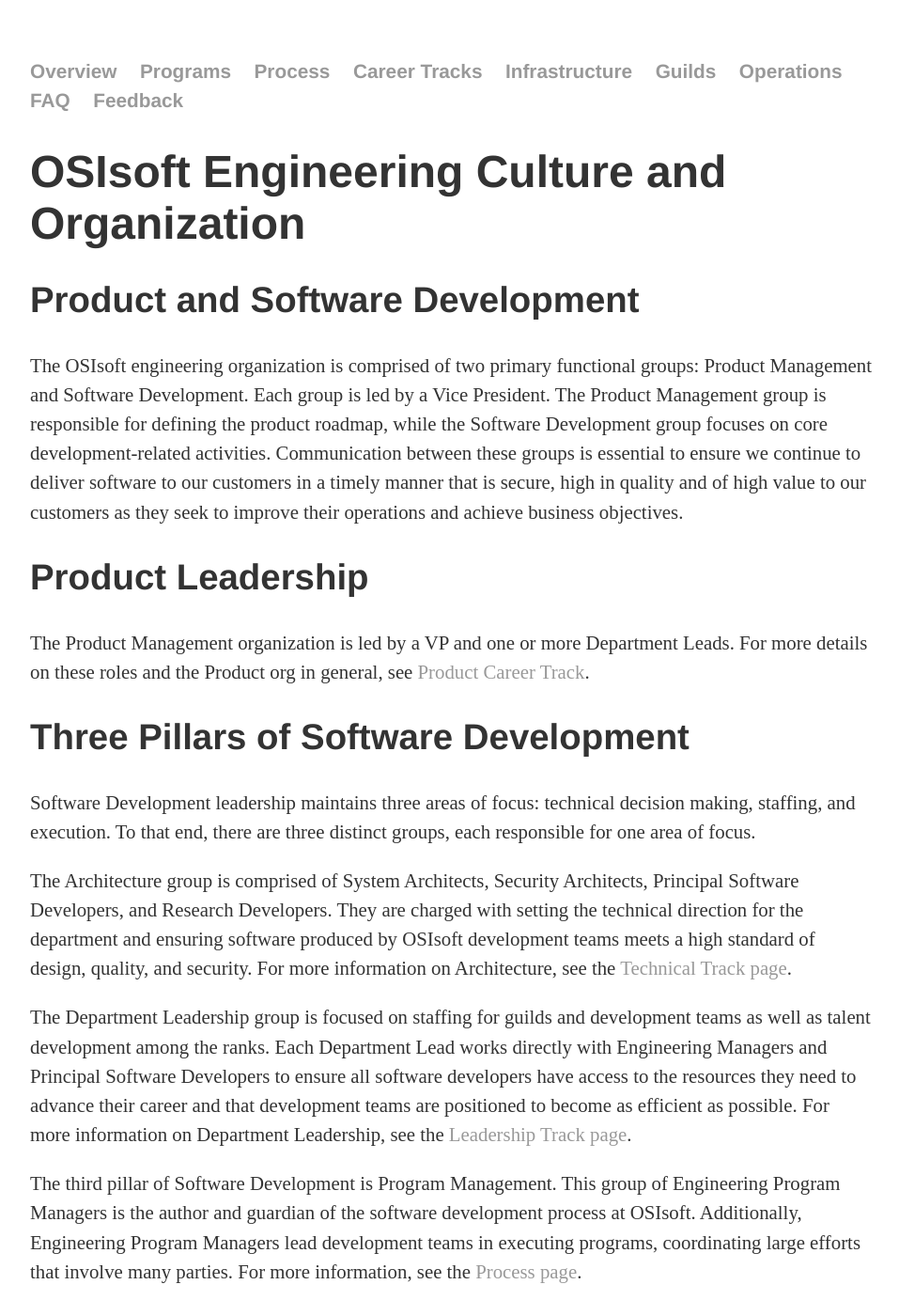
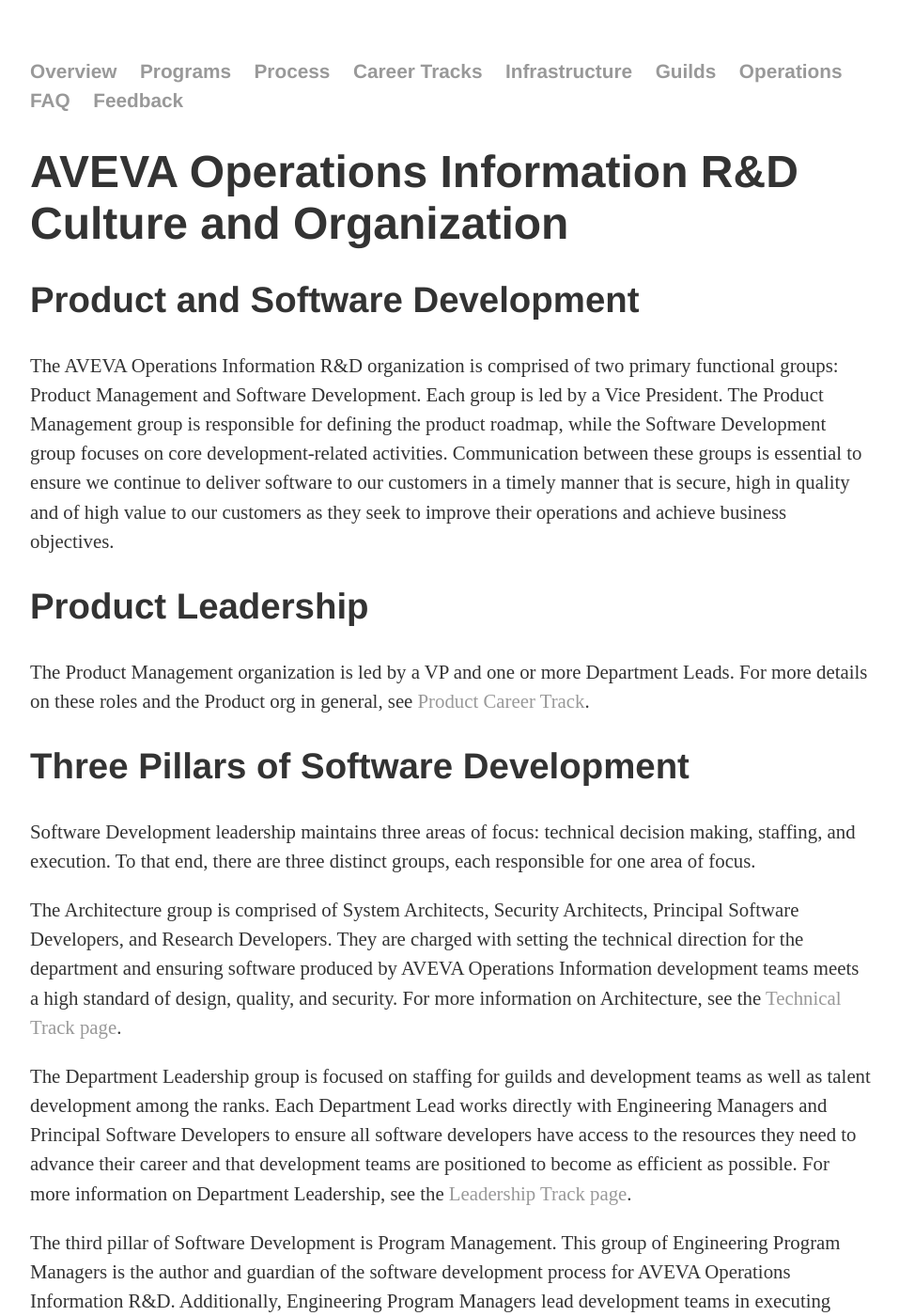
Before and after one commit to OSIEng/osieng.github.io, a Jekyll site: the page built from index.html, in a window 1280 px wide and 1400 px high. Shown: the whole window at 94% size, without its empty margins (160-1117 px from the left). Built offline with Jekyll 4.4.1, drawn with Linux system fonts in a browser that asks for light colours; some of the changed text lies outside the part shown.

Commit message:
Replace-OSIsoft-Engineering-With-AVEVA-R&D
Additional updates to remove references of OSIsoft and Engineering and replace them with AVEVA Operations Information R&D

```diff
--- a/index.html
+++ b/index.html
@@ -1,22 +1,22 @@
 ---
 layout: default
-title: OSIsoft Engineering Organization
+title: AVEVA Operations Information R&D Organization
 ---
 <div class="blurb">
-<h1>OSIsoft Engineering Culture and Organization</h1>
+<h1>AVEVA Operations Information R&D Culture and Organization</h1>
 
 <h2>Product and Software Development</h2>
 
-<p>The OSIsoft engineering organization is comprised of two primary functional groups: Product Management and Software Development. Each group is led by a Vice President.  The Product Management group is responsible for defining the product roadmap, while the Software Development group focuses on core development-related activities. Communication between these groups is essential to ensure we continue to deliver software to our customers in a timely manner that is secure, high in quality and of high value to our customers as they seek to improve their operations and achieve business objectives.</p>
+<p>The AVEVA Operations Information R&D organization is comprised of two primary functional groups: Product Management and Software Development. Each group is led by a Vice President.  The Product Management group is responsible for defining the product roadmap, while the Software Development group focuses on core development-related activities. Communication between these groups is essential to ensure we continue to deliver software to our customers in a timely manner that is secure, high in quality and of high value to our customers as they seek to improve their operations and achieve business objectives.</p>
 
 <h2>Product Leadership</h2>
 <p>The Product Management organization is led by a VP and one or more Department Leads. For more details on these roles and the Product org in general, see <a href="/product_track">Product Career Track</a>.</p>
 
 <h2>Three Pillars of Software Development</h2>
 <p>Software Development leadership maintains three areas of focus: technical decision making, staffing, and execution. To that end, there are three distinct groups, each responsible for one area of focus.</p>
-<p>The Architecture group is comprised of System Architects, Security Architects, Principal Software Developers, and Research Developers. They are charged with setting the technical direction for the department and ensuring software produced by OSIsoft development teams meets a high standard of design, quality, and security. For more information on Architecture, see the <a href="/technical_track">Technical Track page</a>.</p>
+<p>The Architecture group is comprised of System Architects, Security Architects, Principal Software Developers, and Research Developers. They are charged with setting the technical direction for the department and ensuring software produced by AVEVA Operations Information development teams meets a high standard of design, quality, and security. For more information on Architecture, see the <a href="/technical_track">Technical Track page</a>.</p>
 <p>The Department Leadership group is focused on staffing for guilds and development teams as well as talent development among the ranks. Each Department Lead works directly with Engineering Managers and Principal Software Developers to ensure all software developers have access to the resources they need to advance their career and that development teams are positioned to become as efficient as possible. For more information on Department Leadership, see the <a href="/leadership_track">Leadership Track page</a>.</p>
-<p>The third pillar of Software Development is Program Management. This group of Engineering Program Managers is the author and guardian of the software development process at OSIsoft. Additionally, Engineering Program Managers lead development teams in executing programs, coordinating large efforts that involve many parties. For more information, see the <a href="/process">Process page</a>.</p>
+<p>The third pillar of Software Development is Program Management. This group of Engineering Program Managers is the author and guardian of the software development process for AVEVA Operations Information R&D. Additionally, Engineering Program Managers lead development teams in executing programs, coordinating large efforts that involve many parties. For more information, see the <a href="/process">Process page</a>.</p>
 
 <h2>Software Development Leadership</h2>
 <p>Within the Software Development group, there are three directors who report to the VP.  The Director of Architecture oversees all technical decisions for the department and works closely with Architects, Principal Software Developers and Staff Software Developers to set our technology roadmap and plan out technical designs for programs.   The Director of Program Management leads a team of Program Managers to develop and document standard development processes and to coordinate the successful completion of programs and software releases for our customers.   The Director of Department Leadership focuses on coaching and developing department leaders and ensuring that we are growing the skills of our employees and building high performing software development teams.</p>
@@ -30,16 +30,16 @@
 
 <h2>Standardization and Skill Growth</h2>
 <p>We believe that a certain level of autonomy for software development teams is healthy. However, some standards must be established to ensure that we can communicate effectively across the department, provide transparency in the work we do, and collect data that applies to the department as a whole.  For this reason, we have a shared, agile development process that all teams are expected to align with.  There are also standard onboarding plans in addition to team-specific onboarding activities.</p>
-<p>When we bring someone into the Engineering department, they join a team and we expect that they will stay on that team for several years. Over that tenure we expect that they will gradually learn new technical and professional skills and increase their contribution to their team and the department as a whole. Standardization in development tools, onboarding and process, along with a focus on people development in the organization, will help ensure that all software developers have opportunities to grow their skills over time.</p>
+<p>When we bring someone into the Operations Information R&D organization, they join a team and we expect that they will stay on that team for several years. Over that tenure we expect that they will gradually learn new technical and professional skills and increase their contribution to their team and the department as a whole. Standardization in development tools, onboarding and process, along with a focus on people development in the organization, will help ensure that all software developers have opportunities to grow their skills over time.</p>
 
 <h2>Transparency</h2>
 <p>As our organization continues to grow, we need to maintain an atmosphere of transparency. It is important for employees to understand how or by whom a decision is made and why. We want employees to feel empowered to make decisions and equally, we want them to feel confident that they are making decisions commensurate to their level of perspective. We want to support highly autonomous and creative teams, but we also want to reuse technology and focus on solving new problems.</p>
 
 <h2>Opportunity</h2>
-<p>The engineering department needs to develop and deliver the very best products and services. To accomplish this, we need to continue to attract and retain the best talent. Increasingly, this means creating more opportunities for growth within the department. This doesn’t necessarily mean creating titles or hierarchy but rather creating opportunities to learn new skills and taking on roles with well ascribed responsibilities.  </p>
+<p>The Operations Information R&D organization needs to develop and deliver the very best products and services. To accomplish this, we need to continue to attract and retain the best talent. Increasingly, this means creating more opportunities for growth within the department. This doesn’t necessarily mean creating titles or hierarchy but rather creating opportunities to learn new skills and taking on roles with well ascribed responsibilities.  </p>
 
 <h2>Specialization and Communication</h2>
 <p>As a necessary side effect of scaling the department, some roles in the organization must be specialized. For example, Engineering Managers focus on the development of people and adherence to standard processes.  They are not responsible for technical decisions or product strategy.  Staff Software Developers are responsible for the technical decisions, designs and implementations of their teams, but they are not responsible for career growth plans or prioritization of customer-facing features.  Product Managers help inform the decisions we make about product features and priority of work items because they have the best perspective on the needs and use cases of our customers.</p>
-<p>With this type of specialization comes a need to focus on communication, so individuals or groups don’t become isolated or disenfranchised. The Engineering Department uses Shared Understanding Artifacts to broadly share details about how we’re organized, what our product strategy is and how we’re planning to leverage technology to achieve that strategy.  We hold regular department meetings to ensure we communicate broadly any new responsibilities and opportunities that arise. We provide several feedback channels and encourage Engineering employees to discuss these Artifacts of Shared Understanding with their team members and raise questions for clarification so that we can ensure everyone in the organization is aligned on our goals and how we function as a group.</p>
+<p>With this type of specialization comes a need to focus on communication, so individuals or groups don’t become isolated or disenfranchised. The Operations Information R&D organization uses Shared Understanding Artifacts to broadly share details about how we’re organized, what our product strategy is and how we’re planning to leverage technology to achieve that strategy.  We hold regular department meetings to ensure we communicate broadly any new responsibilities and opportunities that arise. We provide several feedback channels and encourage our R&D employees to discuss these Artifacts of Shared Understanding with their team members and raise questions for clarification so that we can ensure everyone in the organization is aligned on our goals and how we function as a group.</p>
 
 </div><!-- /.blurb -->
```
